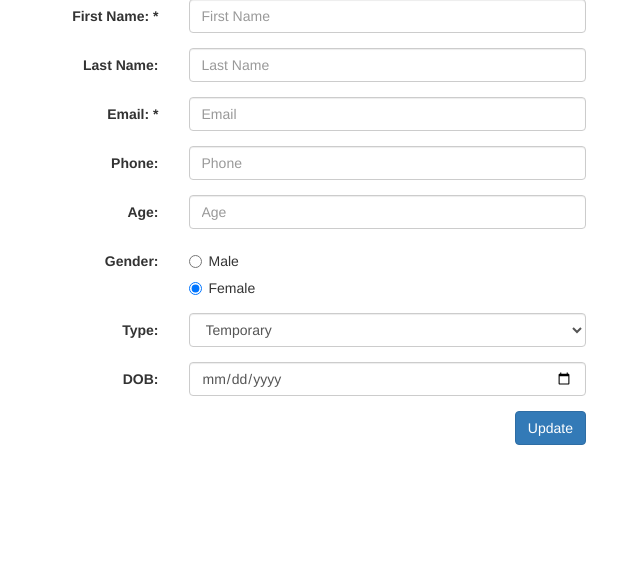
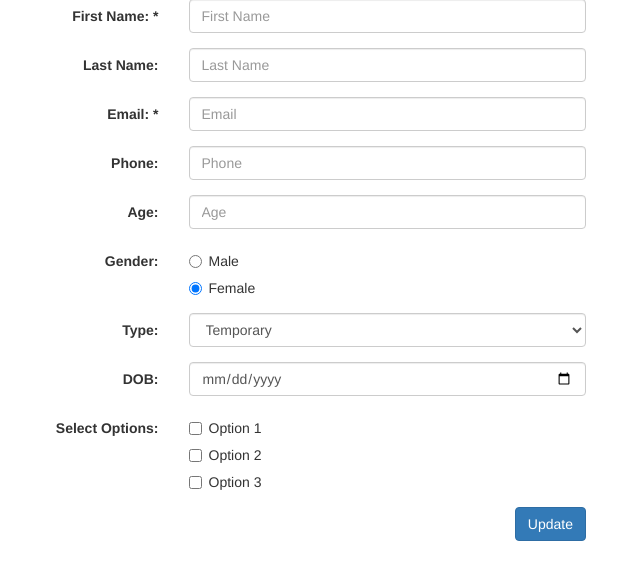
Before and after one commit to Nahid940/cod-app1, a CodeIgniter app: page /database/index.php/employee/edit/1 in a window 1280 px wide. Shown: the part 41-621 px from the top of the page, without its empty margins (324-964 px from the left). Run offline with CodeIgniter, Linux system fonts and the light colour scheme; data that the repository does not hold is empty; some libraries are stand-ins or nearby versions.

Commit message:
Changes added

```diff
--- a/application/models/Employees.php
+++ b/application/models/Employees.php
@@ -32,6 +32,7 @@ class Employees extends CI_Model
             'gender'=>$this->input->post('gender'),
             'dob'=>$this->input->post('dob'),
             'image'=>$file,
+            'options'=>implode(',',$this->input->post('options')),
         ];
         $this->db->insert('employees',$data);
     }
@@ -54,6 +55,7 @@ class Employees extends CI_Model
             'gender'=>$this->input->post('gender'),
             'dob'=>$this->input->post('dob'),
             'image'=>$file,
+            'options'=>implode(',',$this->input->post('options')),
         ];
         $this->db->where('id',$id);
         return $this->db->update('employees',$data);
--- a/application/views/employee/edit.php
+++ b/application/views/employee/edit.php
@@ -3,6 +3,9 @@
 
     <?php echo validation_errors(); ?>
 
+    <?php
+    $options=explode(',',$employee_info->options);
+    ?>
     <form class="form-horizontal" enctype="multipart/form-data" method="post" action="<?php echo base_url('update-employee/'.$employee_info->id)?>">
         <div class="form-group">
             <label class="control-label col-sm-3" for="fname">First Name: *</label>
@@ -73,6 +76,20 @@
             <input type="hidden" name="old_image" value="<?=$employee_info->image?>">
         </div>
         <div class="form-group">
+            <label class="control-label col-sm-3" for="image">Select Options:</label>
+            <div class="col-sm-9">
+                <div class="checkbox">
+                    <label><input name="options[]" <?=in_array('1',$options)?'checked':''?>  type="checkbox" value="1">Option 1</label>
+                </div>
+                <div class="checkbox">
+                    <label><input  name="options[]" <?=in_array('2',$options)?'checked':''?> type="checkbox" value="2">Option 2</label>
+                </div>
+                <div class="checkbox">
+                    <label><input name="options[]" <?=in_array('3',$options)?'checked':''?> type="checkbox" value="3">Option 3</label>
+                </div>
+            </div>
+        </div>
+        <div class="form-group">
             <div class="col-sm-offset-2 col-sm-10">
                 <button type="submit" class="btn btn-primary pull-right">Update</button>
             </div>
```
Also changed, not shown: application/views/employee/create.php (+16 -0 lines), uploads/user14.png (added), uploads/user15.png (added).
